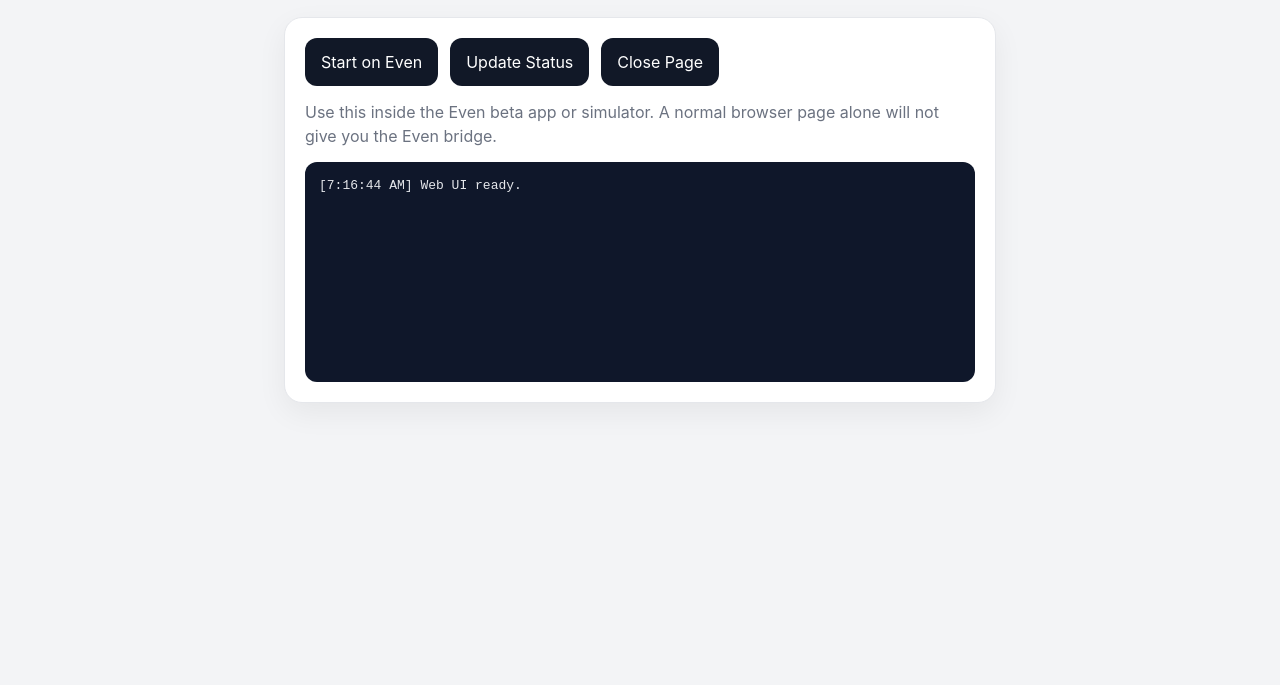
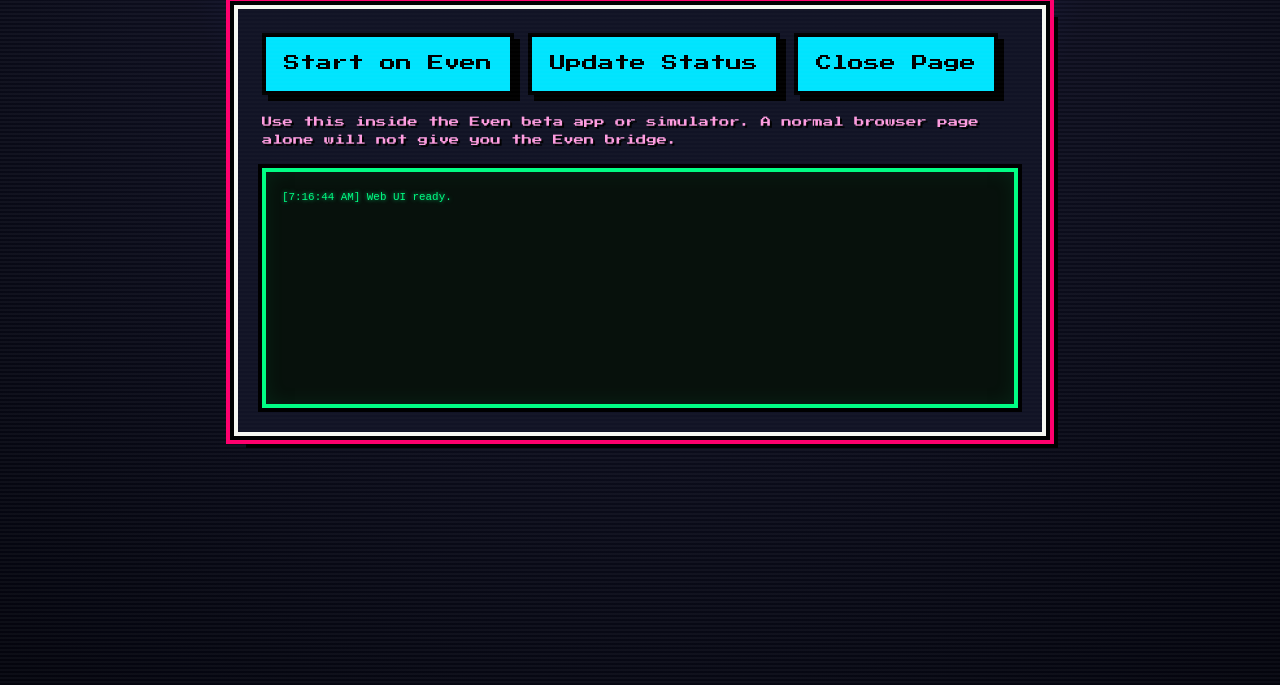
Before and after one commit to loopermallee/What_Even, a website built with Vite: page index.html in a window 1280 px wide. Shown: the part 147-832 px from the top of the page. Before the commit the page ends 800 px from the top, so only its background shows below. Built offline with nearby package versions, Linux system fonts and the light colour scheme.

Commit message:
Add retro 8-bit theme

```diff
--- a/src/style.css
+++ b/src/style.css
@@ -1,9 +1,13 @@
+@import url('https://fonts.googleapis.com/css2?family=Press+Start+2P&display=swap');
+
 :root {
-  font-family: Inter, Arial, sans-serif;
-  line-height: 1.5;
+  font-family: 'Press Start 2P', monospace;
+  line-height: 1.6;
   font-weight: 400;
-  color: #111827;
-  background: #f3f4f6;
+  color: #f8f8f2;
+  background:
+    radial-gradient(circle at top, #2a2a72 0%, #0f1021 45%, #05060f 100%);
+  image-rendering: pixelated;
 }
 
 * {
@@ -12,6 +16,13 @@
 
 body {
   margin: 0;
+  min-height: 100vh;
+  color: #f8f8f2;
+  background:
+    linear-gradient(to bottom, rgba(255, 255, 255, 0.03) 50%, rgba(0, 0, 0, 0.08) 50%),
+    radial-gradient(circle at top, #2a2a72 0%, #0f1021 45%, #05060f 100%);
+  background-size: 100% 4px, 100% 100%;
+  animation: crtFlicker 6s infinite steps(12);
 }
 
 button {
@@ -19,61 +30,145 @@ button {
 }
 
 .wrap {
-  max-width: 760px;
-  margin: 40px auto;
+  max-width: 860px;
+  margin: 32px auto;
   padding: 24px;
 }
 
 h1 {
-  margin: 0 0 8px;
+  margin: 0 0 14px;
   font-size: 2rem;
+  line-height: 1.3;
+  color: #ffe066;
+  text-shadow:
+    4px 4px 0 #ff006e,
+    8px 8px 0 #3a86ff;
+  animation: titlePulse 2.2s steps(2) infinite;
 }
 
 .subtitle {
-  margin: 0 0 20px;
-  color: #4b5563;
+  margin: 0 0 22px;
+  color: #7ee7ff;
+  font-size: 0.72rem;
+  text-shadow: 2px 2px 0 #000;
 }
 
 .card {
-  background: white;
-  border: 1px solid #e5e7eb;
-  border-radius: 18px;
-  padding: 20px;
-  box-shadow: 0 10px 30px rgba(0, 0, 0, 0.06);
+  position: relative;
+  background: #121426;
+  border: 4px solid #f8f8f2;
+  border-radius: 0;
+  padding: 24px;
+  box-shadow:
+    0 0 0 4px #000,
+    0 0 0 8px #ff006e,
+    12px 12px 0 #000;
+  overflow: hidden;
+}
+
+.card::before {
+  content: "";
+  position: absolute;
+  inset: 0;
+  background:
+    repeating-linear-gradient(to bottom,
+      rgba(255, 255, 255, 0.04) 0 2px,
+      rgba(0, 0, 0, 0) 2px 4px);
+  pointer-events: none;
+  opacity: 0.4;
 }
 
 .row {
   display: flex;
   flex-wrap: wrap;
-  gap: 12px;
-  margin-bottom: 14px;
+  gap: 14px;
+  margin-bottom: 18px;
 }
 
 button {
-  border: none;
-  border-radius: 12px;
-  padding: 12px 16px;
-  background: #111827;
-  color: white;
+  border: 4px solid #000;
+  border-radius: 0;
+  padding: 14px 18px;
+  background: #00e5ff;
+  color: #000;
   cursor: pointer;
+  box-shadow: 6px 6px 0 #000;
+  transition: transform 0.08s steps(2), box-shadow 0.08s steps(2), background 0.12s steps(2);
 }
 
 button:hover {
-  opacity: 0.92;
+  background: #ffe066;
+}
+
+button:active {
+  transform: translate(4px, 4px);
+  box-shadow: 2px 2px 0 #000;
 }
 
 .hint {
-  margin: 0 0 14px;
-  color: #6b7280;
+  margin: 0 0 18px;
+  color: #ff9de1;
+  font-size: 0.65rem;
+  line-height: 1.8;
+  text-shadow: 2px 2px 0 #000;
 }
 
 .log {
+  position: relative;
   margin: 0;
-  min-height: 220px;
-  padding: 14px;
-  border-radius: 12px;
-  background: #0f172a;
-  color: #e5e7eb;
+  min-height: 240px;
+  padding: 16px;
+  border: 4px solid #00ff85;
+  border-radius: 0;
+  background: #08120d;
+  color: #00ff85;
   overflow: auto;
   white-space: pre-wrap;
+  text-shadow: 0 0 4px rgba(0, 255, 133, 0.7);
+  box-shadow:
+    inset 0 0 20px rgba(0, 255, 133, 0.08),
+    0 0 0 4px #000;
+  font-size: 0.68rem;
+  line-height: 1.8;
 }
+
+.log::after {
+  content: "█";
+  display: inline-block;
+  margin-left: 8px;
+  animation: blink 0.9s steps(2) infinite;
+}
+
+@keyframes blink {
+  50% {
+    opacity: 0;
+  }
+}
+
+@keyframes titlePulse {
+
+  0%,
+  100% {
+    transform: translate(0, 0);
+  }
+
+  50% {
+    transform: translate(2px, -2px);
+  }
+}
+
+@keyframes crtFlicker {
+
+  0%,
+  100% {
+    opacity: 1;
+  }
+
+  50% {
+    opacity: 0.98;
+  }
+
+  75% {
+    opacity: 0.995;
+  }
+}
```
